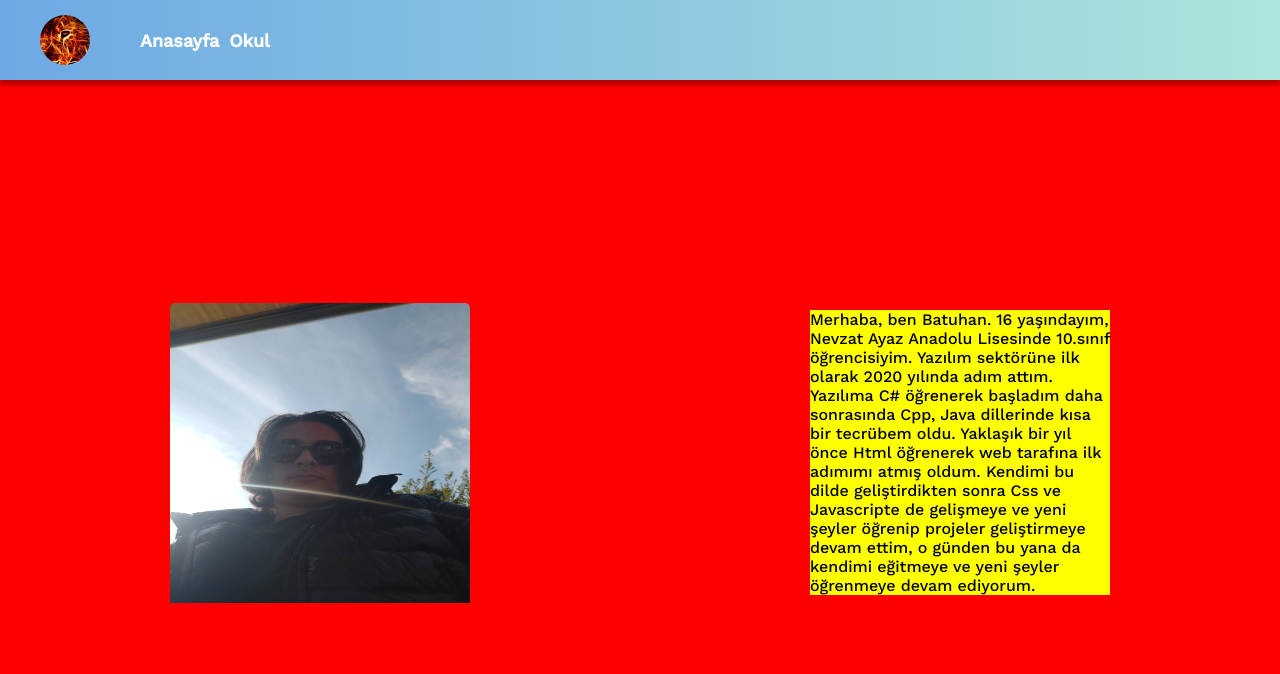
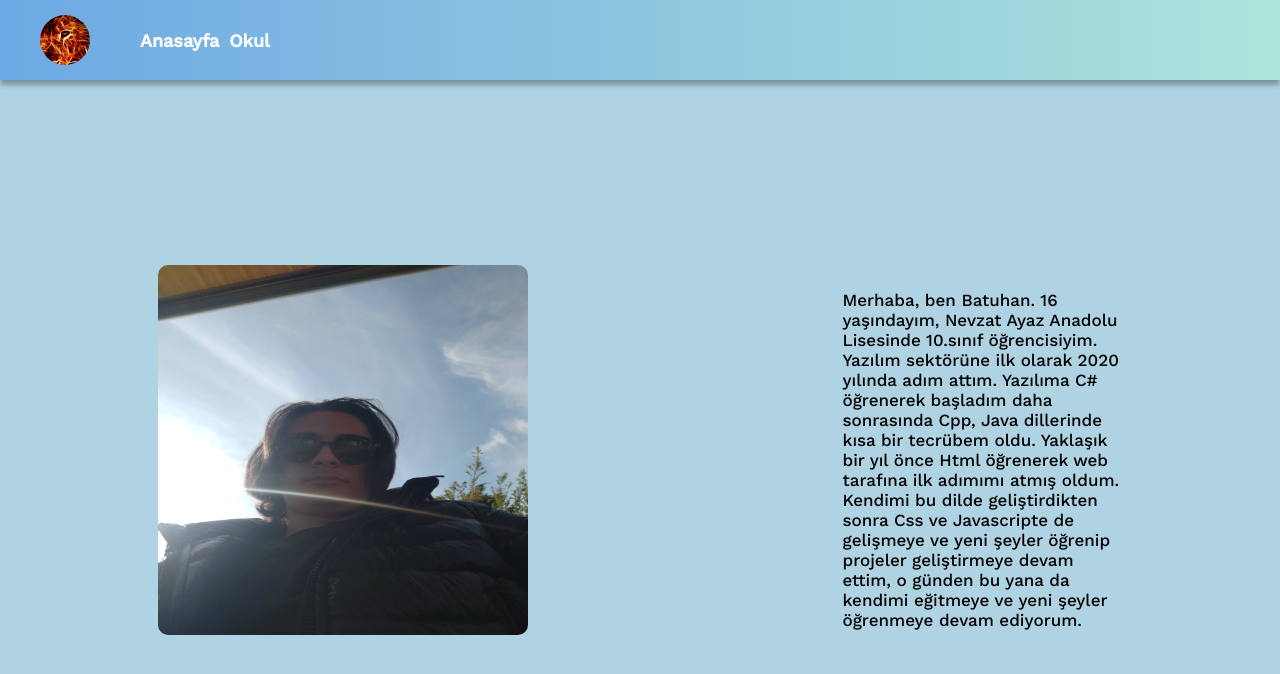
Before and after one commit to Devbatuk/My-Web-Page, a React (Create React App) app: page /anasayfa in a window 1280 px wide. Shown: the top 674 px of the page. Built offline with nearby package versions, Linux system fonts and the light colour scheme.

Commit message:
six commit

```diff
--- a/src/style.scss
+++ b/src/style.scss
@@ -4,6 +4,9 @@
 @import url('https://fonts.googleapis.com/css2?family=Lobster&family=Permanent+Marker&family=Work+Sans:wght@500&display=swap');
 
 $headerHeight: 80px;
+$imgWidth:370px;
+$imgHeight:370px;
+$mainContentTextWidth:280px;
 
 // @media screen and (min-width:530px){
 //     .mainContent-text{
@@ -42,6 +45,7 @@ body {
 .header {
     width: 100%;
     height: $headerHeight;
+    // height: 4.375em;
     // background: linear-gradient(to right, #BE5A83, #F2B6A0);
     background: linear-gradient(to right, #6DA9E4, #ADE4DB);
     color: white;
@@ -134,7 +138,7 @@ body {
 .mainContent{
     width: 100%;
     height: calc(100vh - $headerHeight);
-    background-color: red;
+    background-color: #AFD3E2;
     display: flex;
     align-items: center;
     justify-content: space-around;
@@ -144,20 +148,24 @@ body {
     // flex-basis: auto;
 
     & img{
-        width: 300px;
-        height: 300px;
-        border-radius: 5px;
-        padding-bottom: 15px;
+        width: $imgWidth;
+        height: $imgHeight;
+        border-radius: 10px;
+        // padding-bottom: 15px;
+        margin-bottom: 20px;
     }
 
     & .mainContent-text{
-        background-color: yellow;
-        width: 300px;
+        // background-color: yellow;
+        color: black;
+        width: $mainContentTextWidth;
         height: max-content;
-        margin-bottom: 15px !important;
+        // margin-bottom: 20px !important;
 
         & p{
             margin: 0;
+            font-size: 17px;
+            // font-weight: bold;
         }
     }
 }
```
